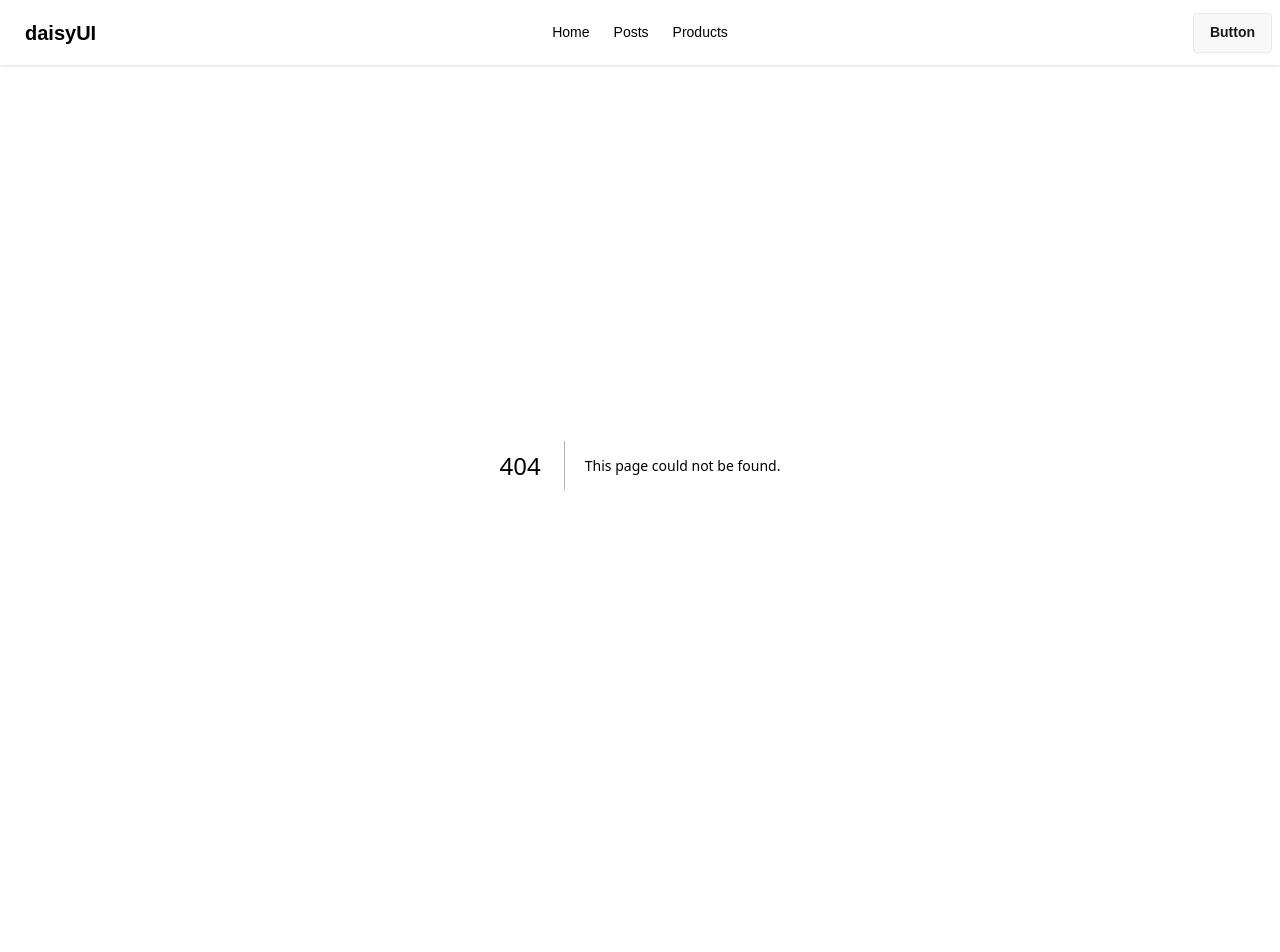
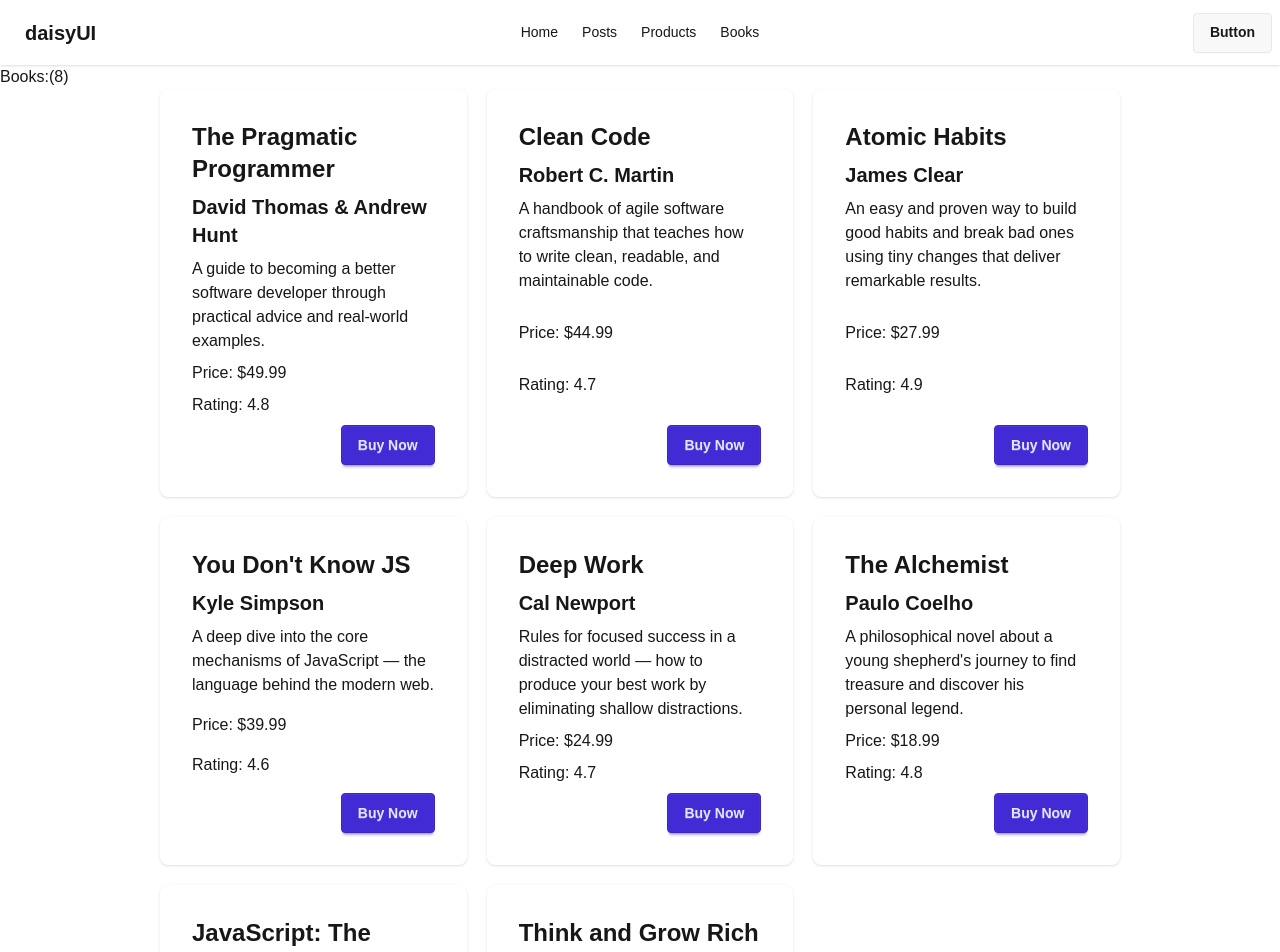
Before and after one commit to shahadat-hossain99/nextjs-data-fetching, a Next.js app: page /books in a window 1280 px wide. Before the commit this address had no page. Shown: the top 952 px of the page. Before the commit the page ends 865 px from the top, so only its background shows below. Built offline with nearby package versions, Linux system fonts and the light colour scheme; data requests are answered from the project's data file.

Commit message:
explored no cache, revalidate with time , forec-cache ,SSR,ISR,SSG and added books json in local server

```diff
--- a/db.json
+++ b/db.json
@@ -50,5 +50,111 @@
       "inStock": true,
       "rating": 4.4
     }
+  ],
+  "books": [
+    {
+      "id": 1,
+      "title": "The Pragmatic Programmer",
+      "author": "David Thomas & Andrew Hunt",
+      "price": 49.99,
+      "category": "Programming",
+      "description": "A guide to becoming a better software developer through practical advice and real-world examples.",
+      "image": "https://images.unsplash.com/photo-1589998059171-988d887df646?w=500",
+      "inStock": true,
+      "rating": 4.8,
+      "pages": 352,
+      "publishedYear": 2019
+    },
+    {
+      "id": 2,
+      "title": "Clean Code",
+      "author": "Robert C. Martin",
+      "price": 44.99,
+      "category": "Programming",
+      "description": "A handbook of agile software craftsmanship that teaches how to write clean, readable, and maintainable code.",
+      "image": "https://images.unsplash.com/photo-1544716278-ca5e3f4abd8c?w=500",
+      "inStock": true,
+      "rating": 4.7,
+      "pages": 431,
+      "publishedYear": 2008
+    },
+    {
+      "id": 3,
+      "title": "Atomic Habits",
+      "author": "James Clear",
+      "price": 27.99,
+      "category": "Self Help",
+      "description": "An easy and proven way to build good habits and break bad ones using tiny changes that deliver remarkable results.",
+      "image": "https://images.unsplash.com/photo-1512820790803-83ca734da794?w=500",
+      "inStock": true,
+      "rating": 4.9,
+      "pages": 320,
+      "publishedYear": 2018
+    },
+    {
+      "id": 4,
+      "title": "You Don't Know JS",
+      "author": "Kyle Simpson",
+      "price": 39.99,
+      "category": "Programming",
+      "description": "A deep dive into the core mechanisms of JavaScript — the language behind the modern web.",
+      "image": "https://images.unsplash.com/photo-1543002588-bfa74002ed7e?w=500",
+      "inStock": false,
+      "rating": 4.6,
+      "pages": 278,
+      "publishedYear": 2015
+    },
+    {
+      "id": 5,
+      "title": "Deep Work",
+      "author": "Cal Newport",
+      "price": 24.99,
+      "category": "Self Help",
+      "description": "Rules for focused success in a distracted world — how to produce your best work by eliminating shallow distractions.",
+      "image": "https://images.unsplash.com/photo-1497633762265-9d179a990aa6?w=500",
+      "inStock": true,
+      "rating": 4.7,
+      "pages": 304,
+      "publishedYear": 2016
+    },
+    {
+      "id": 6,
+      "title": "The Alchemist",
+      "author": "Paulo Coelho",
+      "price": 18.99,
+      "category": "Fiction",
+      "description": "A philosophical novel about a young shepherd's journey to find treasure and discover his personal legend.",
+      "image": "https://images.unsplash.com/photo-1476275466078-4007374efbbe?w=500",
+      "inStock": true,
+      "rating": 4.8,
+      "pages": 197,
+      "publishedYear": 1988
+    },
+    {
+      "id": 7,
+      "title": "JavaScript: The Good Parts",
+      "author": "Douglas Crockford",
+      "price": 34.99,
+      "category": "Programming",
+      "description": "Unearthing the excellence in JavaScript — focusing on the reliable, elegant parts of the language.",
+      "image": "https://images.unsplash.com/photo-1517694712202-14dd9538aa97?w=500",
+      "inStock": true,
+      "rating": 4.5,
+      "pages": 172,
+      "publishedYear": 2008
+    },
+    {
+      "id": 8,
+      "title": "Think and Grow Rich",
+      "author": "Napoleon Hill",
+      "price": 15.99,
+      "category": "Self Help",
+      "description": "A timeless classic on success, mindset, and achieving your goals through the power of thought and persistence.",
+      "image": "https://images.unsplash.com/photo-1455390582262-044cdead277a?w=500",
+      "inStock": true,
+      "rating": 4.6,
+      "pages": 238,
+      "publishedYear": 1937
+    }
   ]
 }
--- /dev/null
+++ b/src/app/books/page.jsx
@@ -0,0 +1,39 @@
+import BookCard from "@/components/BookCard/BookCard";
+
+//? 1. cache: "no-store"-> it will fetch the data on every request and it will not cache data.(SSR:server site rendering)
+
+//? 2. cache: "force-cache"-> it will cache the data and it will not fetch data on every request.(SSG: Static site generation)
+
+//? 3. Revalidate: in second -> it will cache the data for given time(in second) and it will not fetch data after the given revalidate time.(ISR: Incremental static regenerate)
+
+const BooksPage = async () => {
+  //! No caching (SSR:server site rendering)
+
+  const res = await fetch("http://localhost:5000/books", { cache: "no-store" });
+  const books = await res.json();
+
+  // ! revalidation with time(ISR: Incremental static regenerate)
+  //   const res = await fetch("http://localhost:5000/books", {
+  //     next: { revalidate: 20 },
+  //   });
+  //   const books = await res.json();
+
+  //   !forced caching (SSG: Static site generation)
+  //   const res = await fetch("http://localhost:5000/books", {
+  //     cache: "force-cache",
+  //   });
+  //   const books = await res.json();
+
+  return (
+    <div>
+      <h2>Books:({books.length})</h2>
+      <div className="container max-w-3/4 mx-auto grid md:grid-cols-3 gap-5">
+        {books.map((book) => (
+          <BookCard key={book.id} book={book} />
+        ))}
+      </div>
+    </div>
+  );
+};
+
+export default BooksPage;
--- /dev/null
+++ b/src/components/BookCard/BookCard.jsx
@@ -0,0 +1,22 @@
+import React from "react";
+
+const BookCard = ({ book }) => {
+  const { title, author, price, description, rating, pages } = book;
+
+  return (
+    <div className="card  bg-base-100 card-lg shadow-sm">
+      <div className="card-body">
+        <h2 className="card-title font-extrabold text-2xl">{title}</h2>
+        <h3 className="text-xl font-bold">{author}</h3>
+        <p>{description}</p>
+        <p className="">Price: ${price}</p>
+        <p>Rating: {rating}</p>
+        <div className="justify-end card-actions">
+          <button className="btn btn-primary">Buy Now</button>
+        </div>
+      </div>
+    </div>
+  );
+};
+
+export default BookCard;
--- a/src/components/Header/Header.jsx
+++ b/src/components/Header/Header.jsx
@@ -11,6 +11,9 @@
       </li>
       <li>
         <Link href="/products">Products</Link>
+      </li>
+      <li>
+        <Link href="/books">Books</Link>
       </li>
     </>
   );
```
